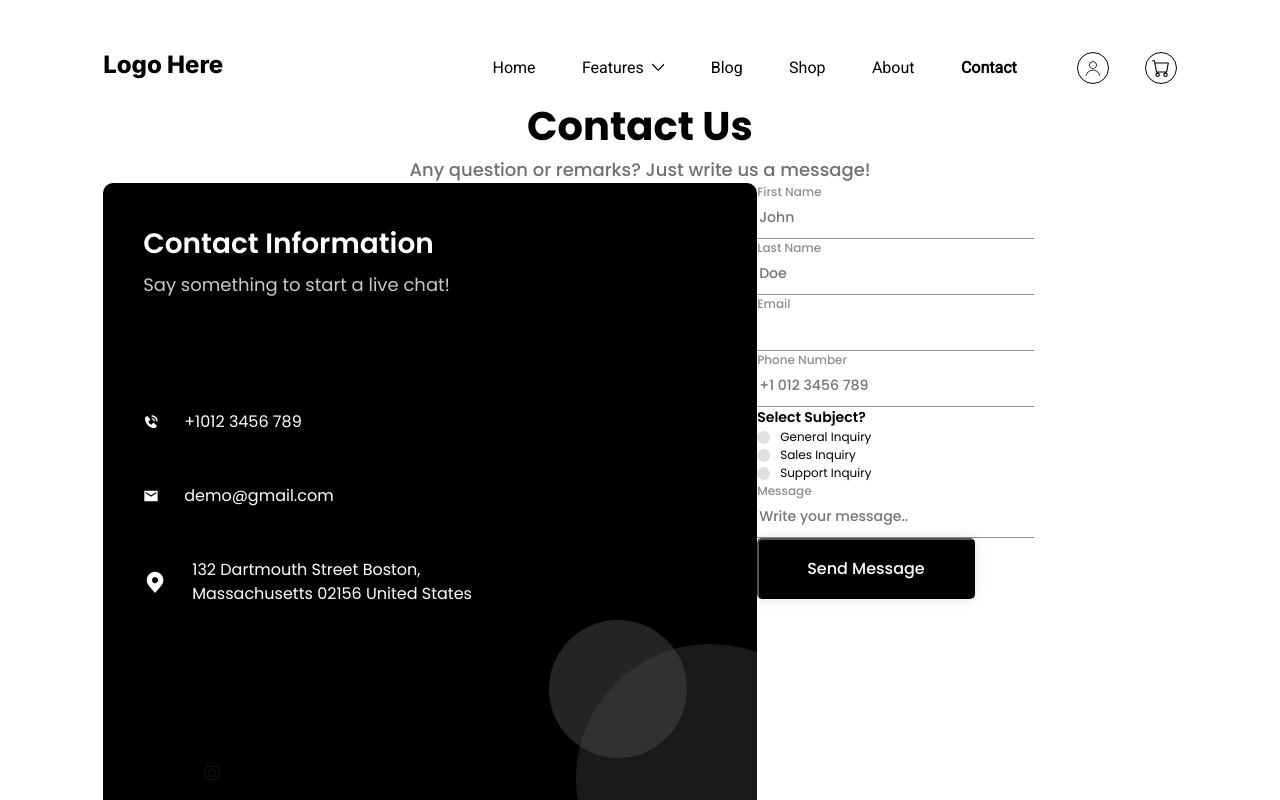
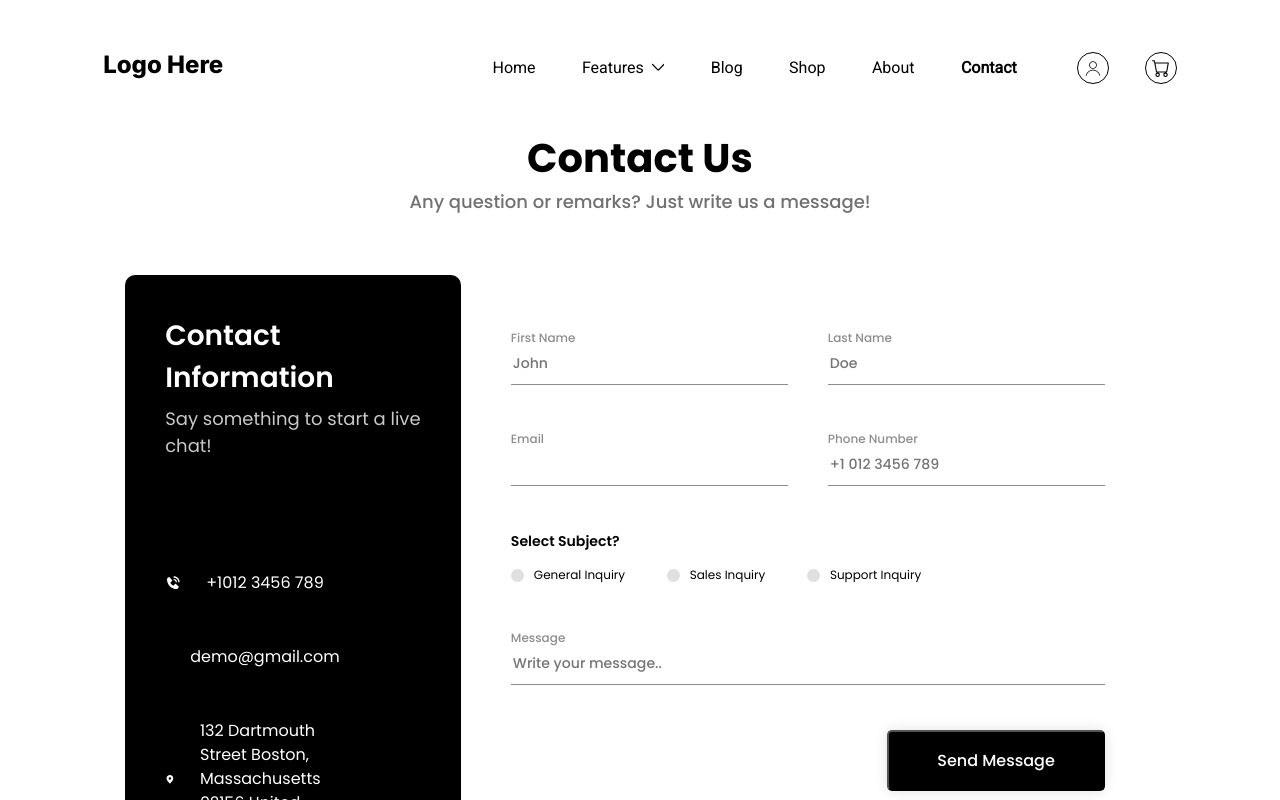
Before and after one commit to illiakornyk/nextjs_technical_assessment, a Next.js app: page /contact-us in a window 1280 px wide. Shown: the top 800 px of the page. Built offline with nearby package versions, Linux system fonts and the light colour scheme.

Commit message:
feat: add styles for form section

```diff
--- a/src/app/components/input/index.tsx
+++ b/src/app/components/input/index.tsx
@@ -23,7 +23,7 @@ const Input: React.FC<IInputProps> = ({
   const [isFocused, setIsFocused] = useState(false);
 
   return (
-    <div className={cx('input')}>
+    <div className={cx('input', className)}>
       {title && (
         <label
           htmlFor={id}
@@ -38,7 +38,7 @@ const Input: React.FC<IInputProps> = ({
         id={id}
         name={name}
         placeholder={placeholder}
-        className={cx('input__field', className)}
+        className={cx('input__field')}
         onFocus={() => setIsFocused(true)}
         onBlur={() => setIsFocused(false)}
       />
--- a/src/app/components/radioButton/index.tsx
+++ b/src/app/components/radioButton/index.tsx
@@ -25,26 +25,27 @@ const RadioButton: React.FC<IRadioButtonProps> = ({
   );
 
   return (
-    <div className={cx('radio')}>
+    <div className={cx('radio', className)}>
       {title && (
         <label htmlFor={id} className={cx('radio__label')}>
           {title}
         </label>
       )}
 
+      <div className={cx('radio__block-wrapper')}>
         {options.map((option) => (
-        <div key={option.value} className={cx('radio__block', className)}>
+          <div key={option.value} className={cx('radio__block')}>
             <input
               type="radio"
               id={`${id}-${option.value}`}
               name={name}
               value={option.value}
-            className={cx('radio__option', className)}
+              className={cx('radio__option')}
               onChange={() => setSelectedValue(option.value)}
             />
             <label
               htmlFor={`${id}-${option.value}`}
-            className={cx('radio__option-label', className)}
+              className={cx('radio__option-label')}
             >
               <span className={cx('radio__custom')}>
                 {selectedValue === option.value && <CheckMarkIcon />}
@@ -54,6 +55,7 @@ const RadioButton: React.FC<IRadioButtonProps> = ({
           </div>
         ))}
       </div>
+    </div>
   );
 };
 
--- a/src/app/components/radioButton/styles.module.scss
+++ b/src/app/components/radioButton/styles.module.scss
@@ -4,6 +4,7 @@
 .radio {
   display: flex;
   flex-direction: column;
+  gap: 0.9rem;
   font-family: 'Poppins', sans-serif;
   color: variables.$black;
 }
@@ -11,6 +12,11 @@
 .radio__label {
   font-size: 0.88rem;
   font-weight: 600;
+}
+
+.radio__block-wrapper {
+  display: flex;
+  gap: 2.6rem;
 }
 
 .radio__block {
--- a/src/pages/contact-us/index.tsx
+++ b/src/pages/contact-us/index.tsx
@@ -114,6 +114,7 @@ export default function ContactUsPage() {
             </div>
             <div className={cx('contact-us__form-radio-buttons-and-message')}>
               <RadioButton
+                className={cx('contact-us__form-radio-button')}
                 title="Select Subject?"
                 id="subject"
                 name="subject"
@@ -129,6 +130,7 @@ export default function ContactUsPage() {
                 id="message"
                 name="message"
                 placeholder="Write your message.."
+                className={cx('contact-us__form-message-input')}
               />
 
               <Button className={cx('contact-us__form-submit-button')}>
--- a/src/pages/contact-us/styles.module.scss
+++ b/src/pages/contact-us/styles.module.scss
@@ -16,6 +16,7 @@
   &-page {
     display: flex;
     flex-direction: column;
+    gap: 3.75rem;
     font-family: 'Poppins', sans-serif;
   }
 
@@ -24,6 +25,8 @@
     font-weight: 700;
     font-size: 2.5rem;
     margin: 0;
+
+    margin-top: 2rem;
   }
 
   &__description {
@@ -35,7 +38,10 @@
   }
 
   &__form-block {
-    display: flex;
+    display: grid;
+    grid-template-columns: 4fr 6fr;
+    margin: 0 1.375rem;
+    margin-bottom: 3.3rem;
   }
 
   &__contact-information {
@@ -112,4 +118,59 @@
     &-social-icon {
     }
   }
+
+  &__form-section {
+    width: 100%;
+  }
+
+  &__form {
+    display: flex;
+    flex-direction: column;
+    width: 100%;
+
+    padding: 3.375rem 3.125rem;
+
+    &-inputs-block {
+      display: grid;
+      grid-template-columns: repeat(2, 1fr);
+      gap: 2.8rem 2.5rem;
+    }
+
+    &-radio-buttons-and-message {
+      display: flex;
+      flex-direction: column;
+    }
+
+    &-radio-button {
+      margin-top: 2.8rem;
+    }
+
+    &-message-input {
+      margin-top: 2.8rem;
+    }
+
+    &-submit-button {
+      width: fit-content;
+      align-self: flex-end;
+      margin-top: 2.8rem;
+
+      position: relative;
+
+      &::before {
+        content: '';
+        position: absolute;
+        display: block;
+        bottom: -270%;
+        right: 40%;
+        z-index: -1;
+        background-image: url('/papper_plane.png');
+
+        background-size: cover;
+        width: 290px;
+        height: 120px;
+
+        transform: rotate(-30deg);
+      }
+    }
+  }
 }
```
Also changed, not shown: public/papper_plane.png (added). Lines whose indentation alone changed are shown as unchanged.
